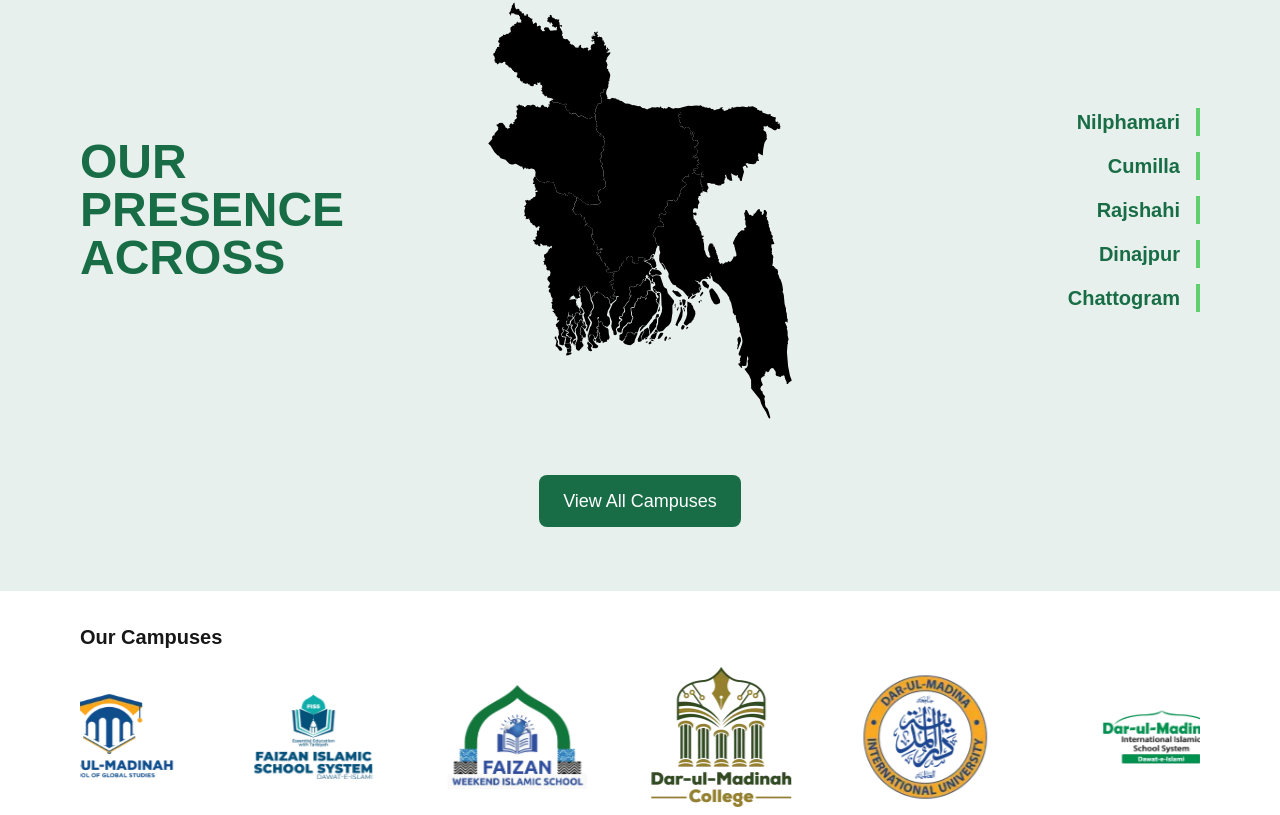
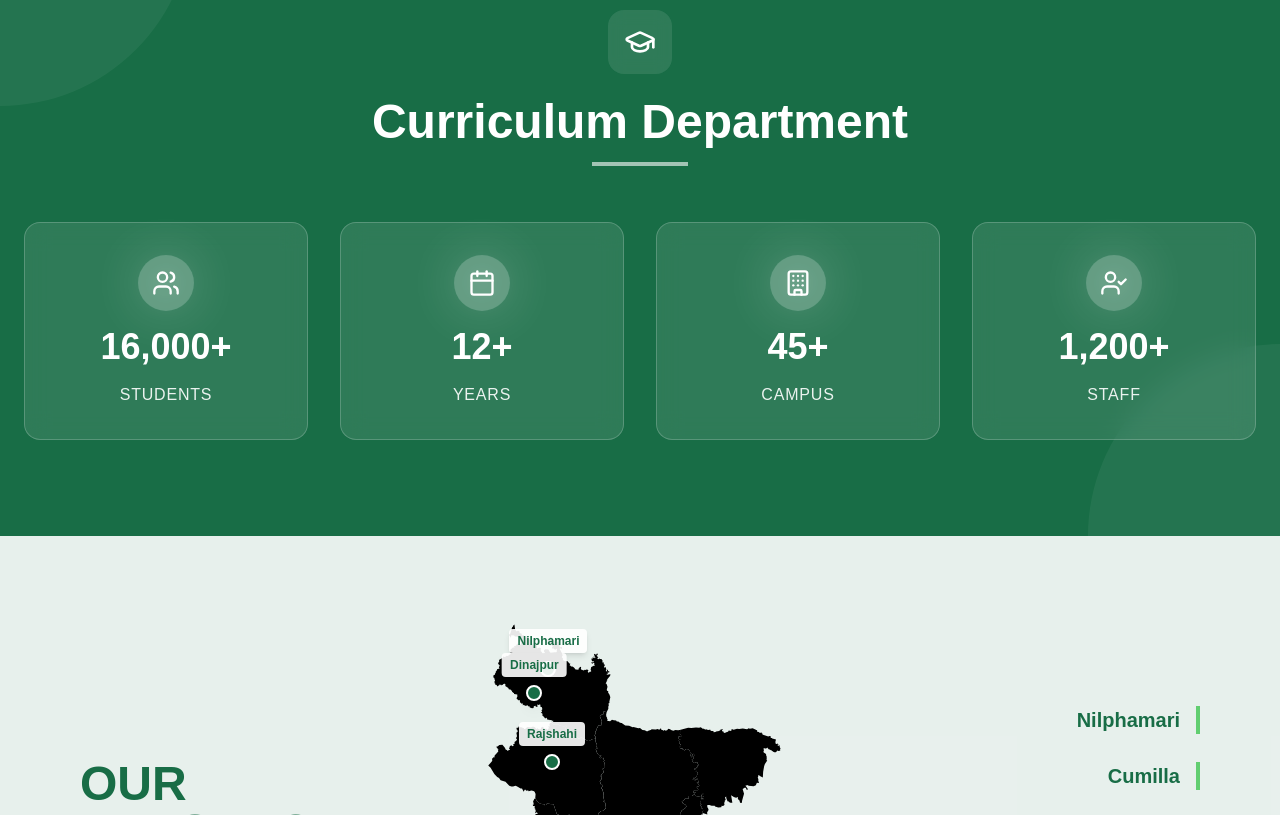
Before and after one commit to jhtanjim/darulmadinabd, a Next.js app: page / in a window 1280 px wide. Shown: the part 1805-2620 px from the top of the page. Built offline with nearby package versions, Linux system fonts and the light colour scheme.

Commit message:
done book

```diff
--- a/src/app/page.tsx
+++ b/src/app/page.tsx
@@ -2,6 +2,7 @@ import About from "@/components/Home/About/About";
 import Banner from "@/components/Home/Banner/Banner";
 import Book from "@/components/Home/Book/Book";
 import CampusLocation from "@/components/Home/CampusLocation/CampusLocation";
+import CurriculumSection from "@/components/Home/Curriculum/Curriculum";
 import Review from "@/components/Home/Review/Review";
 import SpecialMoment from "@/components/Home/SpecialMoment/SpecialMoment";
 import WorldCampus from "@/components/Home/worldCampus/worldCampus";
@@ -11,6 +12,7 @@ const Home = () => {
     <div className="text-3xl  font-bold align-content-center pt-[10vh]">
       <Banner />
       <About />
+      <CurriculumSection />
       <CampusLocation />
       <WorldCampus />
       <SpecialMoment />
--- a/src/components/Home/CampusLocation/CampusLocation.tsx
+++ b/src/components/Home/CampusLocation/CampusLocation.tsx
@@ -1,15 +1,18 @@
+"use client";
 import Image from "next/image";
 import Link from "next/link";
-import React from "react";
+import React, { useState } from "react";
 import bdPNG from "../../../assets/bangladesh.svg";
 
-const CampusPresence: React.FC = () => {
+const CampusLocation: React.FC = () => {
+  const [hoveredDistrict, setHoveredDistrict] = useState<string | null>(null);
+
   const districts = [
-    "Nilphamari",
-    "Cumilla",
-    "Rajshahi",
-    "Dinajpur",
-    "Chattogram",
+    { name: "Nilphamari", position: { top: "15%", left: "24%" } },
+    { name: "Cumilla", position: { top: "58%", left: "68%" } },
+    { name: "Rajshahi", position: { top: "35%", left: "25%" } },
+    { name: "Dinajpur", position: { top: "20%", left: "20%" } },
+    { name: "Chattogram", position: { top: "75%", left: "84%" } },
   ];
 
   return (
@@ -26,31 +29,92 @@ const CampusPresence: React.FC = () => {
             </h1>
           </div>
 
-          {/* Middle - Bangladesh SVG */}
+          {/* Middle - Bangladesh SVG with Interactive Markers */}
           <div className="flex-1 flex justify-center">
-            <div className="p-4 sm:p-6">
+            <div className="relative p-4 sm:p-6 w-full max-w-[280px] sm:max-w-sm">
               <Image
                 src={bdPNG}
                 alt="Bangladesh Map"
-                className="w-full max-w-[250px] sm:max-w-sm h-auto"
+                className="w-full h-auto"
                 style={{
                   mixBlendMode: "multiply",
                   backgroundColor: "transparent",
                 }}
                 width={300}
-                height={200}
+                height={400}
                 priority
               />
+
+              {/* Location Markers */}
+              {districts.map((district, index) => (
+                <div
+                  key={index}
+                  className="absolute transform -translate-x-1/2 -translate-y-1/2 cursor-pointer group"
+                  style={{
+                    top: district.position.top,
+                    left: district.position.left,
+                  }}
+                  onMouseEnter={() => setHoveredDistrict(district.name)}
+                  onMouseLeave={() => setHoveredDistrict(null)}
+                >
+                  {/* Marker Dot */}
+                  <div
+                    className={`w-3 h-3 sm:w-4 sm:h-4 rounded-full border-2 border-white shadow-lg transition-all duration-300 ${
+                      hoveredDistrict === district.name
+                        ? "bg-[#61ce70] scale-150"
+                        : "bg-[#186d46] scale-100"
+                    }`}
+                  >
+                    {/* Pulse Effect */}
+                    <div
+                      className={`absolute inset-0 rounded-full bg-[#61ce70] animate-ping ${
+                        hoveredDistrict === district.name
+                          ? "opacity-75"
+                          : "opacity-0"
+                      }`}
+                    />
+                  </div>
+
+                  {/* Label - Always Visible on Desktop, Hidden on Mobile */}
+                  <div className="hidden md:block absolute bottom-full left-1/2 transform -translate-x-1/2 mb-2 px-2 py-1 bg-white/90 text-[#186d46] text-xs font-semibold rounded shadow-md whitespace-nowrap pointer-events-none">
+                    {district.name}
+                  </div>
+
+                  {/* Tooltip - Shows on Hover for Desktop, Always Hidden on Mobile */}
+                  <div
+                    className={`hidden md:block absolute top-full left-1/2 transform -translate-x-1/2 mt-2 px-3 py-1 bg-[#186d46] text-white text-xs font-semibold rounded whitespace-nowrap transition-all duration-300 ${
+                      hoveredDistrict === district.name
+                        ? "opacity-100 translate-y-0"
+                        : "opacity-0 -translate-y-2 pointer-events-none"
+                    }`}
+                  >
+                    {district.name}
+                    {/* Arrow */}
+                    <div className="absolute bottom-full left-1/2 transform -translate-x-1/2 w-0 h-0 border-l-4 border-r-4 border-b-4 border-transparent border-b-[#186d46]" />
+                  </div>
+                </div>
+              ))}
             </div>
           </div>
 
           {/* Right Side - District List */}
           <div className="flex-1 flex justify-center md:justify-end">
-            <div className="space-y-3 sm:space-y-4">
+            <div className="flex flex-wrap justify-center gap-2 sm:gap-3 md:space-y-4 md:flex-col md:flex-nowrap">
               {districts.map((district, index) => (
-                <div key={index} className="text-center md:text-right">
-                  <h3 className="text-lg sm:text-xl font-semibold text-[#186d46] border-r-0 md:border-r-4 border-[#61ce70] md:pr-4">
-                    {district}
+                <div
+                  key={index}
+                  className="cursor-pointer transition-all duration-300"
+                  onMouseEnter={() => setHoveredDistrict(district.name)}
+                  onMouseLeave={() => setHoveredDistrict(null)}
+                >
+                  <h3
+                    className={`text-sm sm:text-base md:text-xl font-semibold px-3 py-1.5 md:py-0 md:px-0 rounded-full md:rounded-none border md:border-0 text-center md:text-right md:border-r-4 md:pr-4 transition-all duration-300 ${
+                      hoveredDistrict === district.name
+                        ? "text-white md:text-[#61ce70] bg-[#61ce70] md:bg-transparent border-[#61ce70] md:scale-105"
+                        : "text-[#186d46] bg-white md:bg-transparent border-[#186d46] md:border-[#61ce70]"
+                    }`}
+                  >
+                    {district.name}
                   </h3>
                 </div>
               ))}
@@ -61,7 +125,7 @@ const CampusPresence: React.FC = () => {
 
       {/* Button */}
       <Link href="/campuses">
-        <button className="mt-8 px-6 py-3 bg-[#186d46] text-white font-medium text-lg flex mx-auto rounded-lg hover:bg-[#2e6d72] transition-colors">
+        <button className="mt-8 px-4 sm:px-6 py-2 sm:py-3 bg-[#186d46] text-white font-medium text-base sm:text-lg flex mx-auto rounded-lg hover:bg-[#2e6d72] transition-colors">
           View All Campuses
         </button>
       </Link>
@@ -69,4 +133,4 @@ const CampusPresence: React.FC = () => {
   );
 };
 
-export default CampusPresence;
+export default CampusLocation;
--- /dev/null
+++ b/src/components/Home/Curriculum/Curriculum.tsx
@@ -0,0 +1,92 @@
+"use client";
+
+import {
+  Building,
+  Calendar,
+  GraduationCap,
+  UserCheck,
+  Users,
+} from "lucide-react";
+
+const CurriculumSection = () => {
+  const stats = [
+    { id: 1, icon: Users, number: "16,000+", label: "Students" },
+    { id: 2, icon: Calendar, number: "12+", label: "Years" },
+    { id: 3, icon: Building, number: "45+", label: "Campus" },
+    { id: 4, icon: UserCheck, number: "1,200+", label: "Staff" },
+  ];
+
+  return (
+    <section className="relative bg-primary overflow-hidden">
+      {/* Decorative background elements */}
+      <div className="absolute inset-0 opacity-5">
+        <div className="absolute top-0 left-0 w-96 h-96 bg-white rounded-full -translate-x-1/2 -translate-y-1/2"></div>
+        <div className="absolute bottom-0 right-0 w-96 h-96 bg-white rounded-full translate-x-1/2 translate-y-1/2"></div>
+      </div>
+
+      <div className="relative max-w-7xl mx-auto px-6 py-16 lg:py-24">
+        {/* Heading with decorative icon */}
+        <div className="text-center text-white mb-14">
+          <div className="inline-flex items-center justify-center w-16 h-16 bg-white/10 backdrop-blur-sm rounded-2xl mb-6">
+            <GraduationCap className="w-8 h-8 text-white" />
+          </div>
+          <h2 className="text-4xl md:text-5xl font-bold mb-4 text-white">
+            Curriculum Department
+          </h2>
+          <div className="w-24 h-1 bg-white/60 mx-auto"></div>
+        </div>
+
+        {/* Stats Grid */}
+        <div className="grid grid-cols-2 lg:grid-cols-4 gap-6 lg:gap-8">
+          {stats.map((stat, index) => (
+            <div
+              key={stat.id}
+              className="group relative bg-white/10 backdrop-blur-md rounded-2xl p-8 border border-white/20 hover:bg-white/15 hover:border-white/30 transition-all duration-300 hover:scale-105 hover:shadow-2xl hover:shadow-white/10"
+              style={{
+                animation: `fadeInUp 0.6s ease-out ${index * 0.1}s backwards`,
+              }}
+            >
+              {/* Overlay on hover */}
+              <div className="absolute inset-0 bg-white/5 opacity-0 group-hover:opacity-100 rounded-2xl transition-opacity duration-300"></div>
+
+              <div className="relative flex flex-col items-center justify-center space-y-4">
+                {/* Icon with animated background */}
+                <div className="relative">
+                  <div className="absolute inset-0 bg-white/20 rounded-full blur-xl group-hover:blur-2xl transition-all duration-300"></div>
+                  <div className="relative w-14 h-14 bg-white/20 rounded-full flex items-center justify-center group-hover:bg-white/30 transition-colors duration-300">
+                    <stat.icon className="w-7 h-7 text-white" />
+                  </div>
+                </div>
+
+                {/* Number */}
+                <h3 className="text-3xl md:text-4xl font-bold text-white">
+                  {stat.number}
+                </h3>
+
+                {/* Label */}
+                <p className="text-sm md:text-base text-white/90 font-medium uppercase tracking-wider">
+                  {stat.label}
+                </p>
+              </div>
+            </div>
+          ))}
+        </div>
+      </div>
+
+      <style jsx>{`
+        @keyframes fadeInUp {
+          from {
+            opacity: 0;
+            transform: translateY(30px);
+          }
+          to {
+            opacity: 1;
+            transform: translateY(0);
+          }
+        }
+      `}</style>
+    </section>
+  );
+};
+
+export default CurriculumSection;
--- a/src/components/Home/worldCampus/worldCampus.tsx
+++ b/src/components/Home/worldCampus/worldCampus.tsx
@@ -16,22 +16,15 @@ const logos = [logo1, logo2, logo3, logo4, logo5, logo6];
 const worldCampus = () => {
   return (
     <section className="py-8 bg-white">
-      <div className="max-w-6xl mx-auto px-4">
-        <h2 className="text-xl font-semibold mb-4">Our Campuses</h2>
-
-        <Marquee
-          pauseOnHover
-          speed={40}
-          gradient={false} // disables fade edges
-          className="space-x-8"
-        >
-          {logos.map((logo, idx) => (
-            <div key={idx} className="flex items-center justify-center px-8">
+      <div className="container mx-auto px-4">
+        <Marquee pauseOnHover speed={40} gradient={false}>
+          {[...logos, ...logos].map((logo, idx) => (
+            <div key={idx} className="flex items-center justify-center px-6">
               <Image
                 src={logo}
                 alt={`Campus logo ${idx + 1}`}
-                width={140}
-                height={80}
+                width={120}
+                height={60}
                 className="object-contain"
               />
             </div>
```
Also changed, not shown: src/components/Home/Book/Book.tsx (+33 -45 lines), src/components/ui/world-map.tsx (+6 -5 lines).
